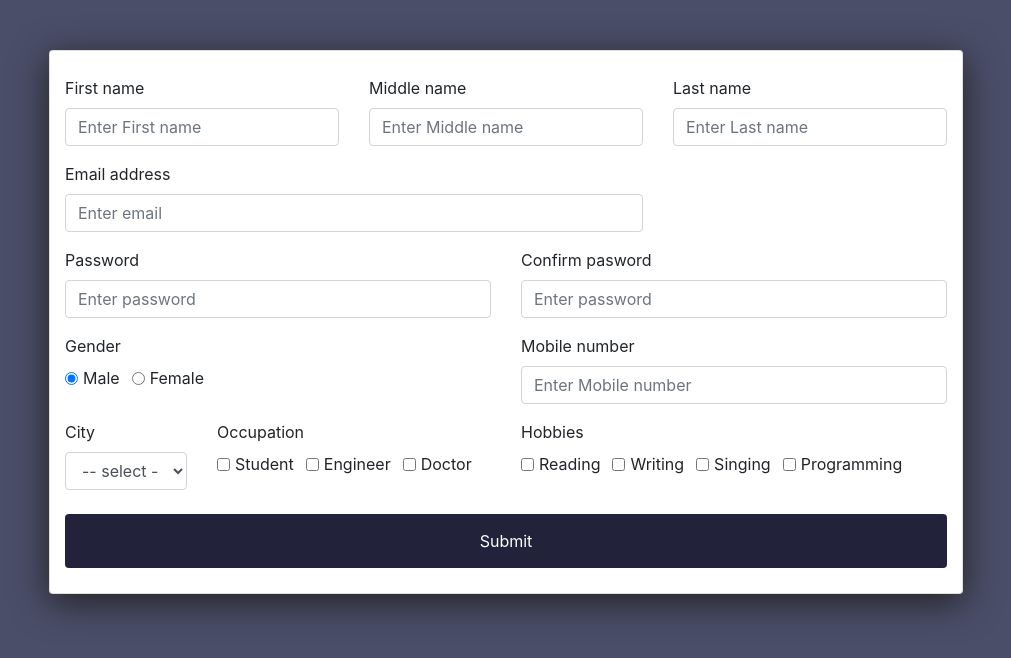
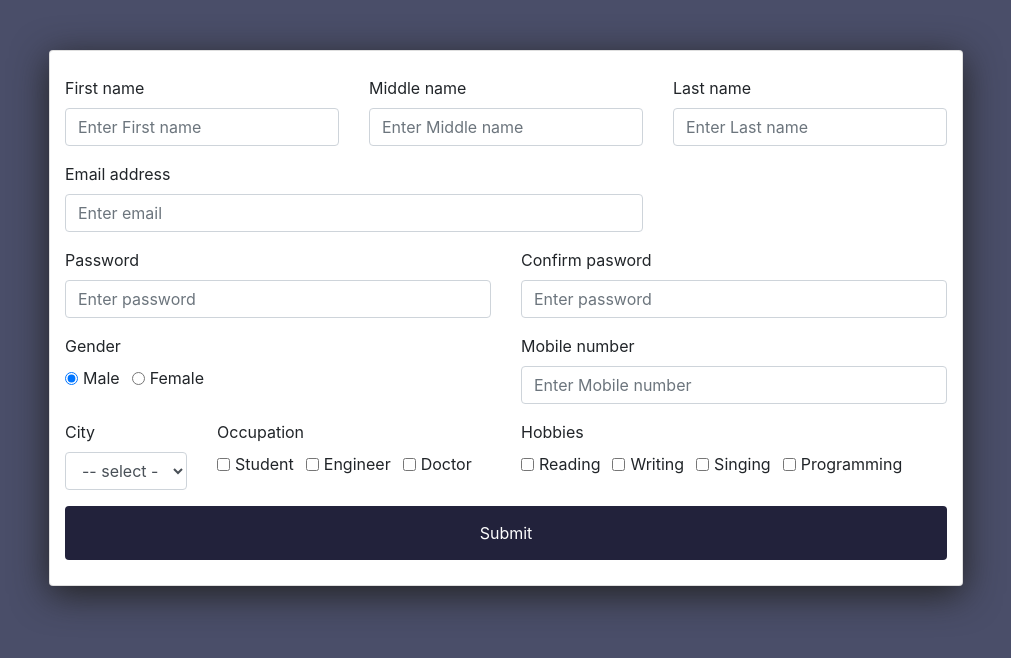
Before and after one commit to parth-sardhara-79/React-Form-Validator, a React (Create React App) app: page / in a window 1280 px wide. Shown: the top 658 px of the page, without its empty margins (134-1145 px from the left). Built offline with nearby package versions, Linux system fonts and the light colour scheme.

Commit message:
Validation of checkbox is pending

```diff
--- a/src/App.js
+++ b/src/App.js
@@ -216,9 +216,6 @@ class App extends React.Component {
                     onChange={this.handleEvent} />
                   <Form.Check inline type="radio" name="gender" label="Female" value="female"
                     onChange={this.handleEvent} />
-                  <Form.Text className="text-error">
-                    {error.gender}
-                  </Form.Text>
                 </Form.Group>
               </Col>
               <Col>
--- a/src/index.css
+++ b/src/index.css
@@ -25,8 +25,6 @@ button{
   color: #fefefe !important;
   min-width: 100% !important;
   cursor: pointer !important;
-  margin-right: 500px !important;
-  margin-top: 0.5em !important;
   padding: 0.938em !important;
 }
 button:hover {
```
